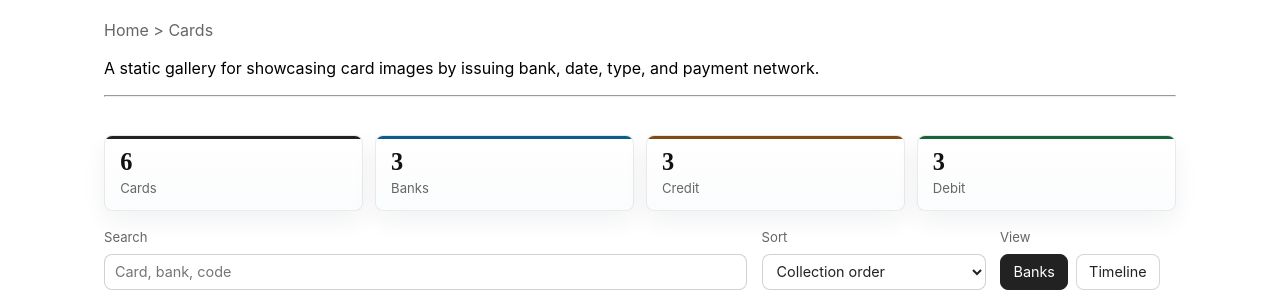
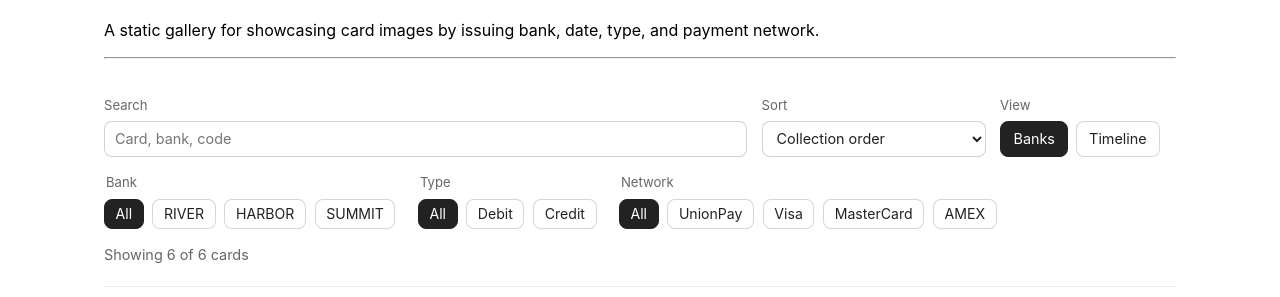
Before and after one commit to Xovee/bank-card-gallery, a website: page card.html in a window 1280 px wide. Shown: the part 69-366 px from the top of the page. Drawn offline with Linux system fonts and the light colour scheme.

Commit message:
newer clean version

```diff
--- a/card.html
+++ b/card.html
@@ -18,8 +18,6 @@
 <body>
   <h1>Bank Card Gallery</h1>
 
-  <p class="breadcrumb"><a href="./">Home</a> &gt; Cards</p>
-
   <p>
     A static gallery for showcasing card images by issuing bank, date, type, and payment network.
   </p>
@@ -30,13 +28,6 @@
 
     <section class="card-filter-panel" aria-label="Filter cards">
 <!-- card-filter-panel:start -->
-      <div class="card-summary" aria-label="Card collection summary">
-        <div class="card-stat"><span class="card-stat-value">6</span><span class="card-stat-label">Cards</span></div>
-        <div class="card-stat"><span class="card-stat-value">3</span><span class="card-stat-label">Banks</span></div>
-        <div class="card-stat"><span class="card-stat-value">3</span><span class="card-stat-label">Credit</span></div>
-        <div class="card-stat"><span class="card-stat-value">3</span><span class="card-stat-label">Debit</span></div>
-      </div>
-
       <div class="card-toolbar">
         <label class="card-search-control" for="card-search">
           <span>Search</span>
--- a/css/card.css
+++ b/css/card.css
@@ -2,61 +2,6 @@
     margin: 1.3rem 0 2rem;
     padding: 1.05rem 0 1.35rem;
     border-bottom: 1px solid rgba(0, 0, 0, 0.08);
-}
-
-.card-summary {
-    display: grid;
-    grid-template-columns: repeat(2, minmax(0, 1fr));
-    gap: 0.72rem;
-    margin-bottom: 1.15rem;
-}
-
-.card-stat {
-    position: relative;
-    display: grid;
-    gap: 0.24rem;
-    overflow: hidden;
-    padding: 0.9rem 0.95rem 0.82rem;
-    border: 1px solid rgba(0, 0, 0, 0.08);
-    border-radius: 8px;
-    background: linear-gradient(180deg, #fff, #fbfcfd);
-    box-shadow: 0 10px 24px rgba(25, 36, 48, 0.06);
-    --stat-accent: #222;
-}
-
-.card-stat::before {
-    content: "";
-    position: absolute;
-    top: 0;
-    left: 0;
-    width: 100%;
-    height: 3px;
-    background: var(--stat-accent);
-}
-
-.card-stat:nth-child(2) {
-    --stat-accent: #0b5c8f;
-}
-
-.card-stat:nth-child(3) {
-    --stat-accent: #7f4c16;
-}
-
-.card-stat:nth-child(4) {
-    --stat-accent: #17633a;
-}
-
-.card-stat-value {
-    color: #111;
-    font-family: var(--font-family-serif);
-    font-size: 1.52rem;
-    font-weight: 700;
-    line-height: 1;
-}
-
-.card-stat-label {
-    color: var(--text-grey-color);
-    font-size: 0.82rem;
 }
 
 .card-toolbar {
@@ -598,10 +543,6 @@
 }
 
 @media (min-width: 640px) {
-    .card-summary {
-        grid-template-columns: repeat(4, minmax(0, 1fr));
-    }
-
     .card-toolbar {
         grid-template-columns: minmax(16rem, 1fr) minmax(10rem, 14rem) minmax(11rem, max-content);
         align-items: end;
--- a/css/common.css
+++ b/css/common.css
@@ -19,10 +19,6 @@
 a:hover {text-decoration: underline;}
 .mono {font-family: var(--font-family-mono);}
 p.links {display: flex; flex-wrap: wrap; column-gap: 1.6em; row-gap: 0.5em;}
-
-/* page utilities */
-.breadcrumb {color: var(--text-grey-color);}
-.breadcrumb a {color: var(--text-grey-color);}
 
 /* shared data-display containers */
 .plot-container {width: 100%; aspect-ratio: .8;}
```
Also changed, not shown: code/build-card-page.js (+0 -26 lines).
